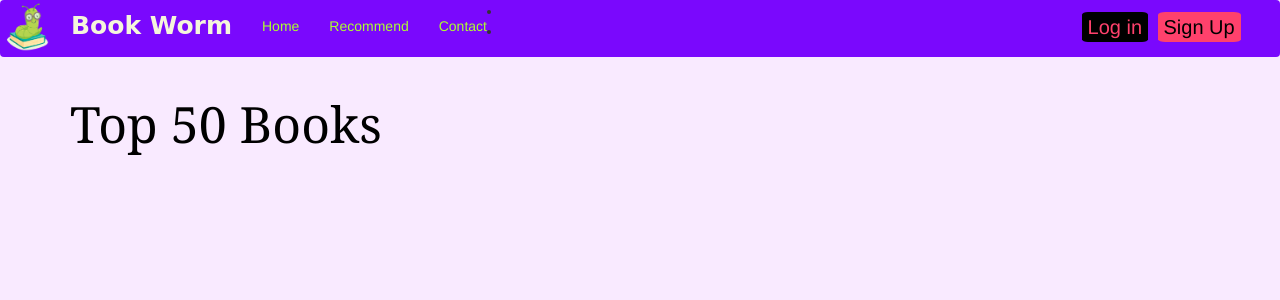
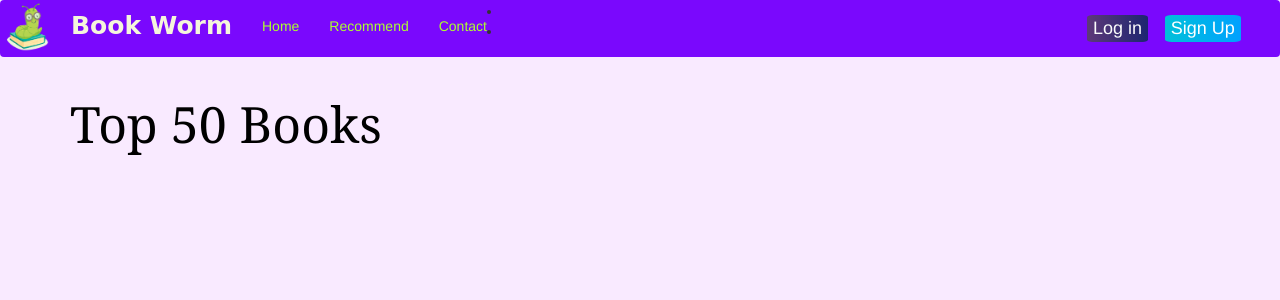
Before and after one commit to Sem6-Mp/Book_recomm, a Flask app: page / in a window 1280 px wide. Shown: the top 300 px of the page. Run offline with Flask 2, Linux system fonts and the light colour scheme; parts of the project's set-up code (start-up, migrations or seed data) failed here and were passed over.

Commit message:
Changes done

```diff
--- a/templates/index.html
+++ b/templates/index.html
@@ -25,20 +25,36 @@
         color: black;
     }
 
-    button {
+    .login {
 
-    font-size: 20px;
+        font-size: 18px;
         border-radius: 9%;
         border:  #FF416C;
-    color:  #FF416C;
-    background-color: rgb(0, 0, 0);
+        color:  #fbfbfb;
+        background-image: linear-gradient(to right, #df5e87,#1D2671);
+        background-size: 300%;
+        background-position: right ;
+        transition: 500ms background-position ease-in-out ;
+    }
+    .signup {
 
-    transition: background-color 0.5s;
+        font-size: 18px;
+        border-radius: 9%;
+        border:  #FF416C;
+        color:  #ffffff;
+        background-image: linear-gradient(to right, #00ff8f,#00a1ff);
+        background-size: 300%;
+        background-position: right ;
+        transition: 500ms background-position ease-in-out ;
     }
-    button:hover {
-    border:  #FF416C;
-    background-color:  #FF416C;
-    color: rgb(0, 0, 0);
+    .login:hover {
+        color: #000000;
+        background-position: left  ;
+
+    }
+    .signup:hover{
+        color: #000000  ;
+        background-position: left  ;
 
     }
 
@@ -56,9 +72,9 @@
             <li><a>Contact</a></li>
         </ul>
         <ul>
-            <li><button  onclick="location.href='/SignUp';"   style = "position:absolute; bottom: 25%; right:3%;background-color:  #FF416C;color: rgb(0, 0, 0);" >Sign Up</button></li>
+            <li><button class="signup" onclick="location.href='/SignUp';"   style = "position:absolute; bottom: 25%; right:3%;" >Sign Up</button></li>
 
-            <li><button  onclick="location.href='/LogIn';" style = "position:absolute; bottom: 25%; right:10.25%;">Log in</button></li>
+            <li><button class="login" onclick="location.href='/LogIn';" style = "position:absolute; bottom: 25%; right:10.25%;">Log in</button></li>
 
         </ul>
     </nav>
```
Also changed, not shown: 1 other file. Lines whose indentation alone changed are shown as unchanged.
